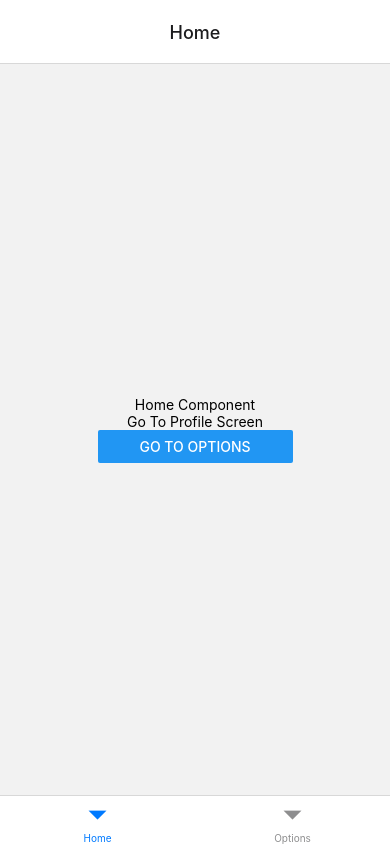
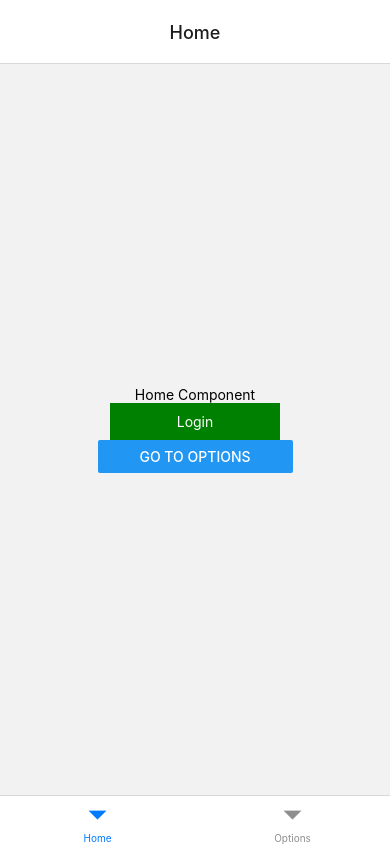
Before and after one commit to M-Umar-Iqbal/LuminogicsFoodApp, a React Native app: screen /Tabs in a window 390 px wide. Built offline with nearby package versions, Linux system fonts and the light colour scheme.

Commit message:
umar: UmarDevelopment-03 Commit

```diff
--- a/package.json
+++ b/package.json
@@ -10,14 +10,18 @@
     "lint": "eslint ."
   },
   "dependencies": {
+    "@mui/icons-material": "^5.8.4",
+    "@react-native-material/core": "^1.3.7",
     "@react-navigation/bottom-tabs": "^6.3.2",
     "@react-navigation/native": "^6.0.11",
     "@react-navigation/native-stack": "^6.7.0",
+    "babel-plugin-root-import": "^6.6.0",
     "native-base": "^3.4.12",
     "react": "18.0.0",
     "react-native": "0.69.4",
     "react-native-safe-area-context": "^4.3.1",
-    "react-native-screens": "^3.15.0"
+    "react-native-screens": "^3.15.0",
+    "react-native-vector-icons": "^9.2.0"
   },
   "devDependencies": {
     "@babel/core": "^7.12.9",
--- /dev/null
+++ b/src/components/Dashboard/index.js
@@ -0,0 +1,27 @@
+import {StyleSheet, Text, View} from 'react-native';
+import React from 'react';
+import Card from '../commons/card';
+export default function Dashboard() {
+  return (
+    <View style={styles.container}>
+      <Card Title="Morning Tea" />
+      <Card Title="Launch" />
+      <Card Title="Evening Tea" />
+      <Card />
+    </View>
+  );
+}
+
+const styles = StyleSheet.create({
+  title: {
+    color: 'black',
+  },
+  container: {
+    paddingTop: 20,
+    flex: 1,
+    justifyContent: 'space-between',
+    flexDirection: 'row',
+    flexWrap: 'wrap',
+    // backgroundColor: 'grey',
+  },
+});
--- a/src/components/Home/index.js
+++ b/src/components/Home/index.js
@@ -1,10 +1,83 @@
-import {StyleSheet, Text, View} from 'react-native';
-import React from 'react';
+import {
+  StyleSheet,
+  Text,
+  TouchableOpacity,
+  View,
+  ToastAndroid,
+  Alert,
+} from 'react-native';
+import React, {useState} from 'react';
+import {useTheme} from '@react-navigation/native';
+import getStyles from './style';
+import {Stack, TextInput, IconButton} from '@react-native-material/core';
 
-export default function Home() {
+import MaterialIcons from 'react-native-vector-icons/MaterialIcons';
+import {Navigation} from '@mui/icons-material';
+
+export default function Home({navigation}) {
+  const {colors} = useTheme();
+
+  const styles = getStyles(colors);
+
+  const [email, setEmail] = useState('');
+  const [password, setPassword] = useState('');
+  // Alert.alert('Alert Title', 'My Alert Msg', [
+  //   {
+  //     text: 'Cancel',
+  //     onPress: () => console.log('Cancel Pressed'),
+  //     style: 'cancel',
+  //   },
+  //   {text: 'OK', onPress: () => console.log('OK Pressed')},
+  // ]);
   return (
-    <View>
-      <Text style={{color: 'black'}}>Home</Text>
+    <View style={styles.mainContainer}>
+      <View style={styles.cardContainer}>
+        {/* <ArrowUpCircle /> */}
+        <View style={styles.cardText}>
+          {/* <Text style={styles.cardTitle}>Admin Login </Text> */}
+          <MaterialIcons
+            name={'admin-panel-settings'}
+            size={100}
+            color={'black'}
+          />
+        </View>
+
+        <View style={styles.TextInputContainer}>
+          <TextInput
+            color="#3873A6"
+            variant="outlined"
+            placeholder="Email"
+            leading={props => (
+              <MaterialIcons name={'mail'} size={25} solid color={'black'} />
+            )}
+            onChangeText={email => setEmail(email)}
+          />
+          <TextInput
+            style={{width: 310}}
+            color="#3873A6"
+            variant="outlined"
+            placeholder="Password"
+            keyboardType="password"
+            secureTextEntry={true}
+            onChangeText={password => setPassword(password)}
+            leading={props => (
+              <MaterialIcons name={'vpn-key'} size={25} solid color={'black'} />
+            )}
+          />
+        </View>
+        <View style={styles.container}>
+          <TouchableOpacity
+            style={styles.customButtonContainer}
+            onPress={
+              () => navigation.navigate('Dash_board')
+              // ToastAndroid.show('Logged in Successful', ToastAndroid.SHORT)
+            }>
+            <Text style={styles.customButtonTitle}>Login</Text>
+          </TouchableOpacity>
+        </View>
+        <Text style={styles.title}>{email}</Text>
+        <Text style={styles.title}>{password}</Text>
+      </View>
     </View>
   );
 }
--- /dev/null
+++ b/src/components/Home/style.js
@@ -0,0 +1,55 @@
+import {StyleSheet} from 'react-native';
+const styles = colors =>
+  StyleSheet.create({
+    title: {
+      color: 'black',
+      fontSize: 20,
+    },
+    mainContainer: {
+      flex: 1,
+      justifyContent: 'center',
+      alignItems: 'center',
+    },
+    container: {
+      justifyContent: 'center',
+      alignItems: 'center',
+    },
+    cardText: {
+      justifyContent: 'center',
+      alignItems: 'center',
+
+      //   backgroundColor: '#3873A6',
+      padding: 10,
+      paddingBottom: 20,
+      paddingTop: 20,
+    },
+    cardContainer: {
+      //   backgroundColor: 'red',
+      margin: 30,
+    },
+    TextInputContainer: {
+      paddingTop: 10,
+      paddingLeft: 5,
+      paddingRight: 5,
+    },
+    cardTitle: {
+      color: 'black',
+      fontWeight: '500',
+      fontSize: 20,
+    },
+    customButtonContainer: {
+      marginTop: 15,
+      backgroundColor: '#000000',
+      padding: 15,
+      width: '70%',
+      justifyContent: 'center',
+      alignItems: 'center',
+      borderRadius: 10,
+    },
+    customButtonTitle: {
+      color: 'white',
+      fontWeight: '700',
+      textTransform: 'uppercase',
+    },
+  });
+export default styles;
--- /dev/null
+++ b/src/components/commons/card/index.js
@@ -0,0 +1,16 @@
+import React from 'react';
+import {View, Text, TouchableOpacity} from 'react-native';
+import getStyles from './style';
+function Card({Title = 'Title Not Available'}) {
+  const styles = getStyles();
+  return (
+    <View>
+      <TouchableOpacity>
+        <View style={styles.container}>
+          <Text style={styles.title}>{Title}</Text>
+        </View>
+      </TouchableOpacity>
+    </View>
+  );
+}
+export default Card;
--- /dev/null
+++ b/src/components/commons/card/style.js
@@ -0,0 +1,17 @@
+import {StyleSheet} from 'react-native';
+const getStyles = () =>
+  StyleSheet.create({
+    title: {
+      color: 'black',
+    },
+    container: {
+      margin: 10,
+      width: 190,
+      height: 190,
+      justifyContent: 'center',
+      alignItems: 'center',
+      borderRadius: 20,
+      backgroundColor: 'white',
+    },
+  });
+export default getStyles;
--- a/src/navigation/main/index.js
+++ b/src/navigation/main/index.js
@@ -1,17 +1,23 @@
-import React from 'react';
+import React, {useState} from 'react';
 import {StyleSheet, TouchableOpacity} from 'react-native';
 import {View, Text, SafeAreaView} from 'react-native';
 import {createBottomTabNavigator} from '@react-navigation/bottom-tabs';
 import {createNativeStackNavigator} from '@react-navigation/native-stack';
+import MaterialIcons from 'react-native-vector-icons/MaterialIcons';
+
+// import HomeScreen from 'D:/nativeApp/src/components/Home';
 import HomeScreen from '../../components/Home';
+import Dashboard from '../../components/Dashboard';
+
 import {Button} from 'react-native';
-
 const Home = ({navigation}) => {
   return (
     <View style={styles.container}>
       <Text style={styles.title}>Home Component</Text>
       <TouchableOpacity onPress={() => navigation.navigate('ProfileScreen')}>
-        <Text style={styles.title}>Go To Profile Screen</Text>
+        <View style={styles.customButtonContainer}>
+          <Text style={styles.customButtonTitle}>Login</Text>
+        </View>
       </TouchableOpacity>
       <View style={{width: '50%'}}>
         <Button
@@ -65,9 +71,25 @@ export default function StackNavigation() {
         name="ProfileScreen"
         component={HomeScreen}
         options={{
-          title: 'Profile',
+          title: 'Admin Login',
+          headerTitleAlign: 'center',
+          headerShown: false,
+        }}
+      />
+
+      <Stack.Screen
+        name="Dash_board"
+        component={Dashboard}
+        options={{
+          title: 'Dashboard',
           headerTitleAlign: 'center',
           headerShown: true,
+          headerBackVisible: false,
+          headerRight: () => (
+            <TouchableOpacity onPress={() => alert('Logout')}>
+              <MaterialIcons name={'logout'} size={30} color={'black'} />
+            </TouchableOpacity>
+          ),
         }}
       />
     </Stack.Navigator>
@@ -85,6 +107,16 @@ const styles = StyleSheet.create({
   },
   button: {
     width: '10%',
-    backgroundColor: 'red',
+  },
+  customButtonContainer: {
+    backgroundColor: 'green',
+    padding: 10,
+    width: 170,
+    justifyContent: 'center',
+    alignItems: 'center',
+  },
+  customButtonTitle: {
+    color: 'white',
+    fontWeight: '400',
   },
 });
```
Also changed, not shown: src/components/Dashboard/style.js (added), 3 other files (tests, documents, lock files or other folders).
